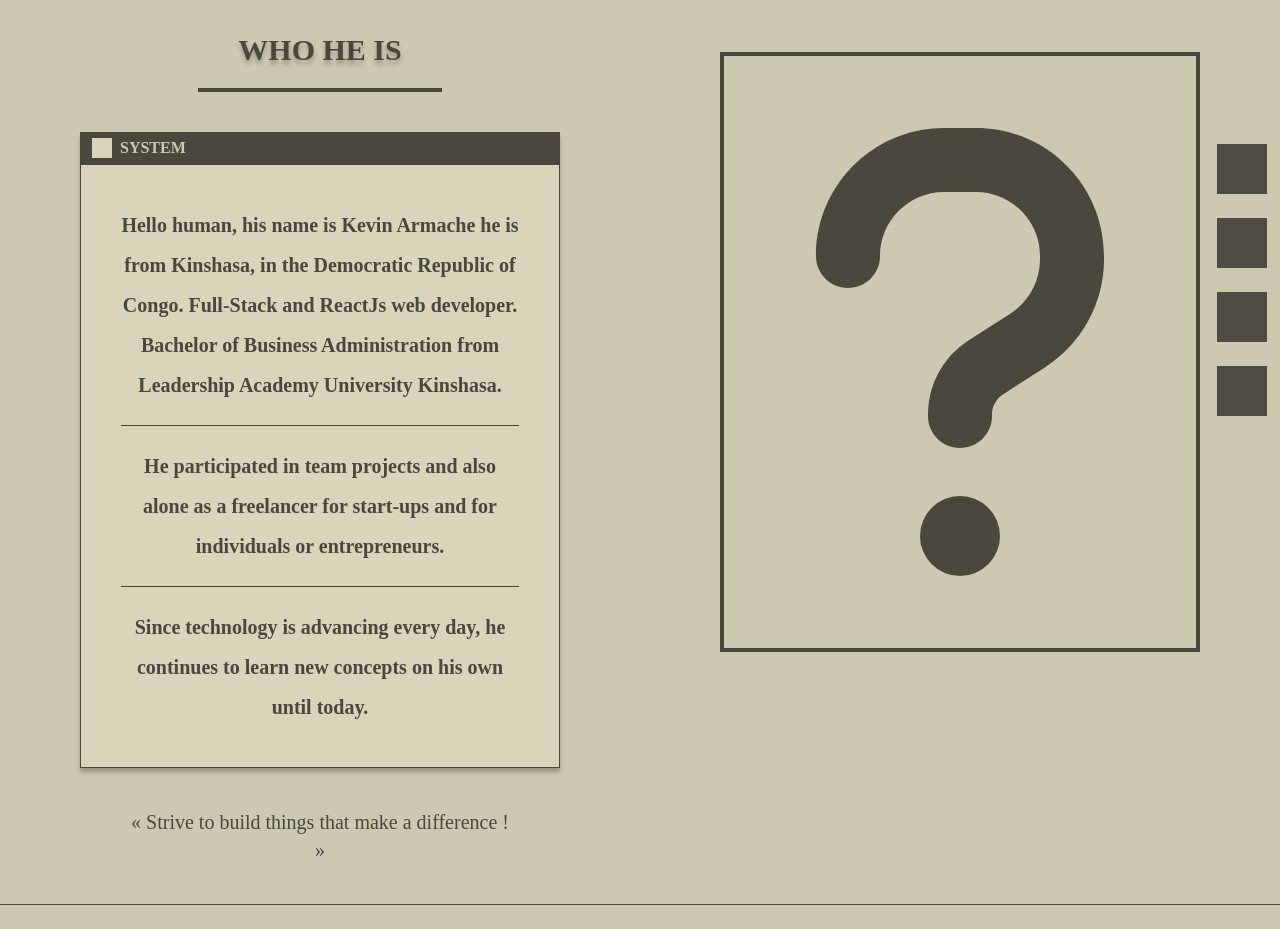
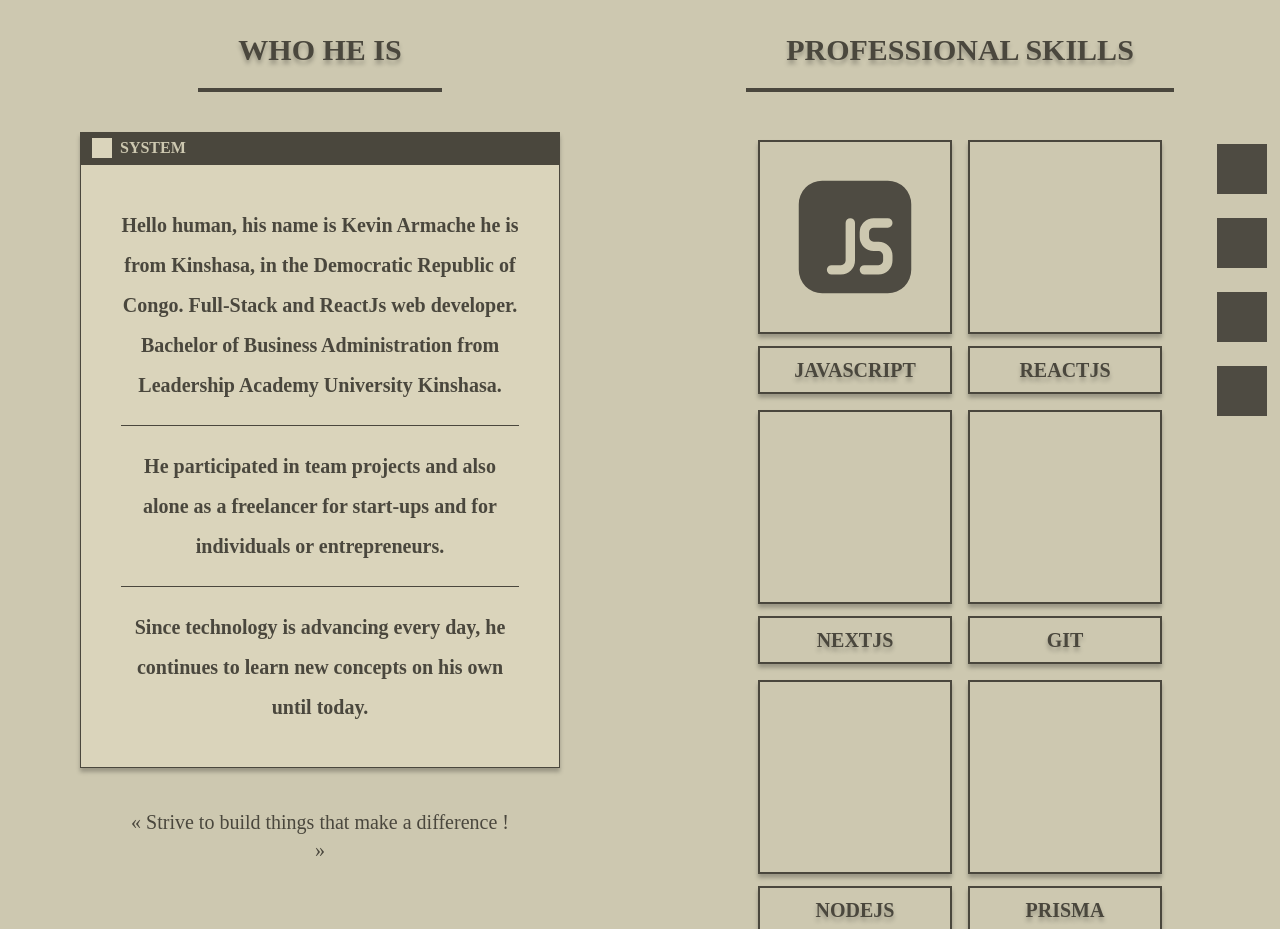
Before and after one commit to KevinArmache/Portfolio, a Next.js app: page /about in a window 1280 px wide. Shown: the part 120-1049 px from the top of the page. Built offline with nearby package versions, Linux system fonts and the light colour scheme; some icons are missing; a web font is replaced by a local one.

Commit message:
add: skills on about page

```diff
--- a/package.json
+++ b/package.json
@@ -9,6 +9,7 @@
     "lint": "next lint"
   },
   "dependencies": {
+    "@iconify/react": "^4.1.1",
     "gsap": "^3.12.4",
     "next": "14.0.4",
     "react": "^18",
--- a/src/app/about/page.jsx
+++ b/src/app/about/page.jsx
@@ -1,5 +1,6 @@
 import React from "react";
-import Link from "next/link";
+import CardSkill from "../components/CardSkill/CardSkill";
+import skills from "../utils/json/skills.json";
 
 export default function page() {
   return (
@@ -11,7 +12,7 @@ export default function page() {
           </h2>
         </div>
 
-        <div className="mt-10 mx-auto w-3/4 my-box-shadow ">
+        <div className="mt-10 mx-auto w-3/4 my-box-shadow  ">
           <div className="bg-secondary-color flex items-center  p-1  mx-auto">
             <span className="bg-last-color mx-2  h-5 w-5"></span>
             <span className="text-primary-color font-bold">SYSTEM</span>
@@ -42,57 +43,16 @@ export default function page() {
         </div>
       </div>
 
-      <div className="w-1/2">
-        <div className="group border-4 relative border-secondary-color  mt-20 w-3/4 mx-auto  p-10">
-          <svg
-            xmlns="http://www.w3.org/2000/svg"
-            width="320"
-            height="512"
-            viewBox="0 0 320 512"
-            className="mx-auto "
-          >
-            <path
-              fill="#4a473d"
-              d="M80 160c0-35.3 28.7-64 64-64h32c35.3 0 64 28.7 64 64v3.6c0 21.8-11.1 42.1-29.4 53.8l-42.2 27.1a87.983 87.983 0 0 0-40.4 74v1.5c0 17.7 14.3 32 32 32s32-14.3 32-32v-1.4c0-8.2 4.2-15.8 11-20.2l42.2-27.1c36.6-23.6 58.8-64.1 58.8-107.7V160c0-70.7-57.3-128-128-128h-32C73.3 32 16 89.3 16 160c0 17.7 14.3 32 32 32s32-14.3 32-32m80 320a40 40 0 1 0 0-80a40 40 0 1 0 0 80"
-            />
-          </svg>
-          <div className="opacity-0 group-hover:opacity-100 transition-opacity duration-300  mt-10 mx-auto w-1/3 my-box-shadow absolute bottom-0 right-0 -mb-20 -mr-10">
-            <div className="flex bg-secondary-color justify-between items-center">
-              <div className="bg-secondary-color flex items-center">
-                <span className="bg-last-color my-2 ml-2 h-5 w-5"></span>
-                <span className="text-primary-color my-2 mx-2 font-bold">
-                  SYSTEM
-                </span>
-              </div>
-              <svg
-                xmlns="http://www.w3.org/2000/svg"
-                width="20"
-                height="20"
-                viewBox="0 0 48 48"
-                className="m-2"
-              >
-                <g
-                  fill="none"
-                  stroke="#dad4bb"
-                  strokeLinecap="round"
-                  strokeLinejoin="round"
-                  strokeWidth="4"
-                >
-                  <path d="m42 42l-9-9M6 6l9 9zm0 36l9-9M42 6l-9 9z" />
-                  <path
-                    fill="#dad4bb"
-                    d="M24 29a5 5 0 1 0 0-10a5 5 0 0 0 0 10"
-                  />
-                </g>
-              </svg>
-            </div>
-            <div className="bg-last-color  text-center p-1  font-bold border border-secondary-color">
-              <p className="leading-loose text-lg">
-                This is not a 404 error, this human just did not want to put his
-                picture.
-              </p>
-            </div>
-          </div>
+      <div className="w-1/2 mt-10 ">
+        <div>
+          <h2 className="text-secondary-color font-bold text-3xl border-b-4 border-secondary-color my-text-shadow w-fit mx-auto px-10 py-5">
+            PROFESSIONAL SKILLS
+          </h2>
+        </div>
+        <div className="flex justify-center items-center  flex-wrap mt-10  w-10/12 mx-auto">
+          {skills.map((skill) => (
+            <CardSkill key={skill.id} {...skill} />
+          ))}
         </div>
       </div>
     </div>
--- /dev/null
+++ b/src/app/components/CardSkill/CardSkill.jsx
@@ -0,0 +1,19 @@
+"use client";
+import React from "react";
+import { Icon } from "@iconify/react";
+
+export default function CardSkill({ name, svg }) {
+  return (
+    <div
+      target="_blank"
+      className="w-fit m-2 text-center inline-block project-item"
+    >
+      <div className="border-2 my-box-shadow border-secondary-color  p-5">
+        <Icon icon={svg} color="#4E4B42" width="150" height="150" />
+      </div>
+      <span className="text-xl my-box-shadow my-text-shadow font-bold text-secondary-color uppercase py-2 border-2 border-secondary-color block mt-3">
+        {name}
+      </span>
+    </div>
+  );
+}
--- /dev/null
+++ b/src/app/utils/json/skills.json
@@ -0,0 +1,42 @@
+[
+  {
+    "id": 1,
+    "name": "Javascript",
+    "svg": "fluent:javascript-16-filled"
+  },
+  {
+    "id": 2,
+    "name": "Reactjs",
+    "svg": "tabler:brand-react-native"
+  },
+  {
+    "id": 3,
+    "name": "NextJs",
+    "svg": "file-icons:nextjs"
+  },
+  {
+    "id": 4,
+    "name": "Git",
+    "svg": "la:git"
+  },
+  {
+    "id": 5,
+    "name": "NodeJS",
+    "svg": "mdi:nodejs"
+  },
+  {
+    "id": 6,
+    "name": "prisma",
+    "svg": "file-icons:prisma"
+  },
+  {
+    "id": 7,
+    "name": "GSAP",
+    "svg": "cib:greensock"
+  },
+  {
+    "id": 8,
+    "name": "strapi",
+    "svg": "simple-icons:strapi"
+  }
+]
```
Also changed, not shown: 1 other file (tests, documents, lock files or other folders).
